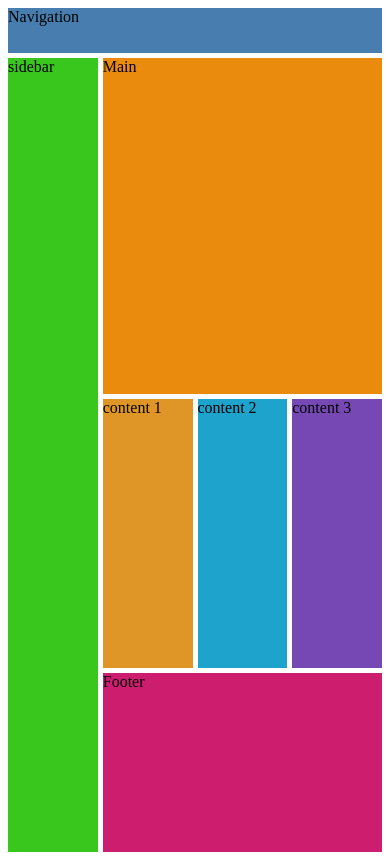
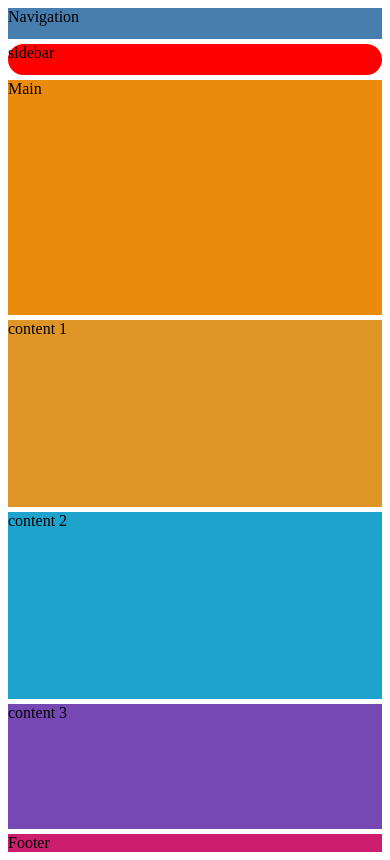
Before and after one commit to Bansrid/css-grid-layout, a plain HTML site: page Index.html in a window 390 px wide. Drawn offline with Linux system fonts and the light colour scheme.

Commit message:
adding commit

```diff
--- a/Style.Css
+++ b/Style.Css
@@ -35,6 +35,24 @@ main{
     grid-area: content3;
 }
 footer{
-    background-color: #cc1d6f;
+    background-color: #cc1d6f ;
     grid-area: footer;
 }
+@media (max-width:576px){
+    .container{
+        grid-template-columns: 1fr;
+        grid-template-rows: 0.2fr 0.2fr 1.5fr 1.2fr 1.2fr 0.8fr;
+        grid-template-areas:
+            "nav"
+            "sidebar"
+            "main"
+            "content1"
+            "content2"
+            "content3"
+            "footer";
+    }
+    #sidebar{
+        background-color: red;
+        border-radius: 30px;
+    }
+}
```
